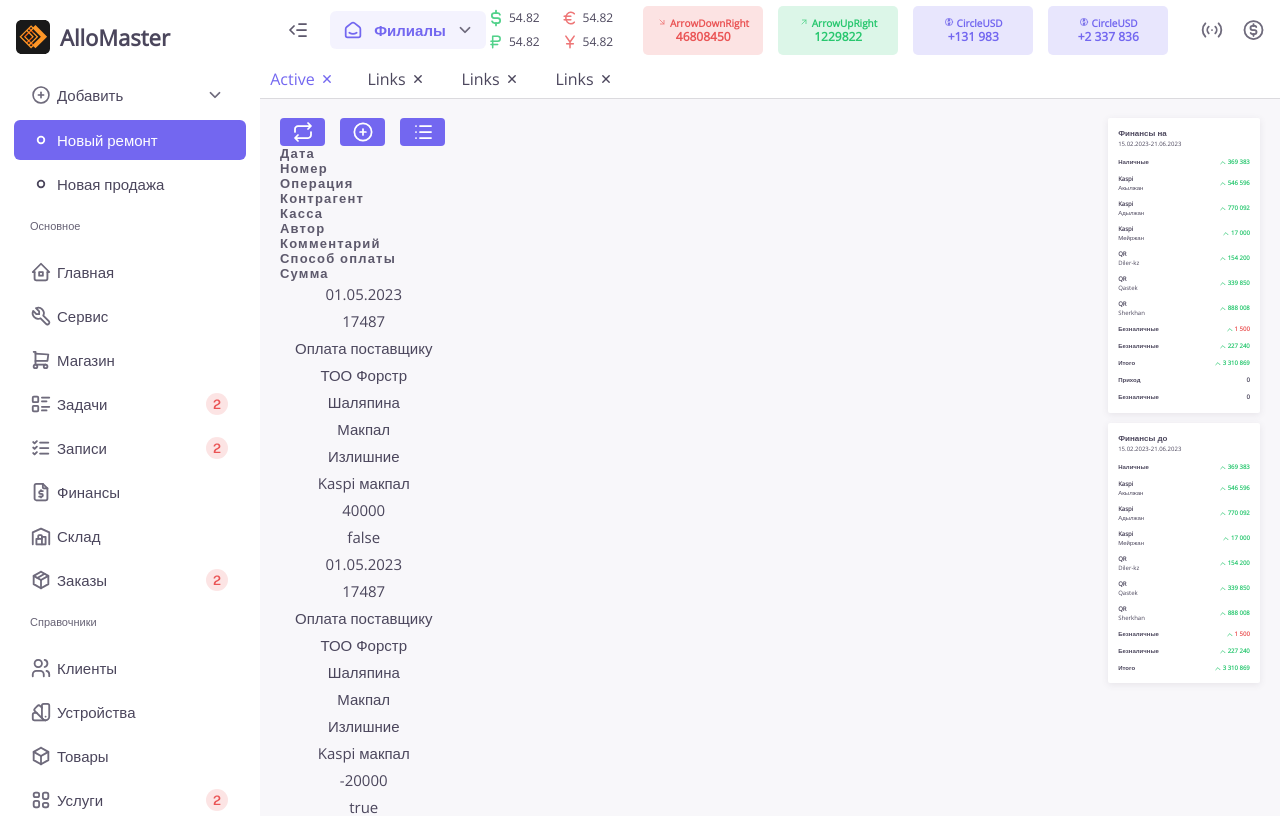
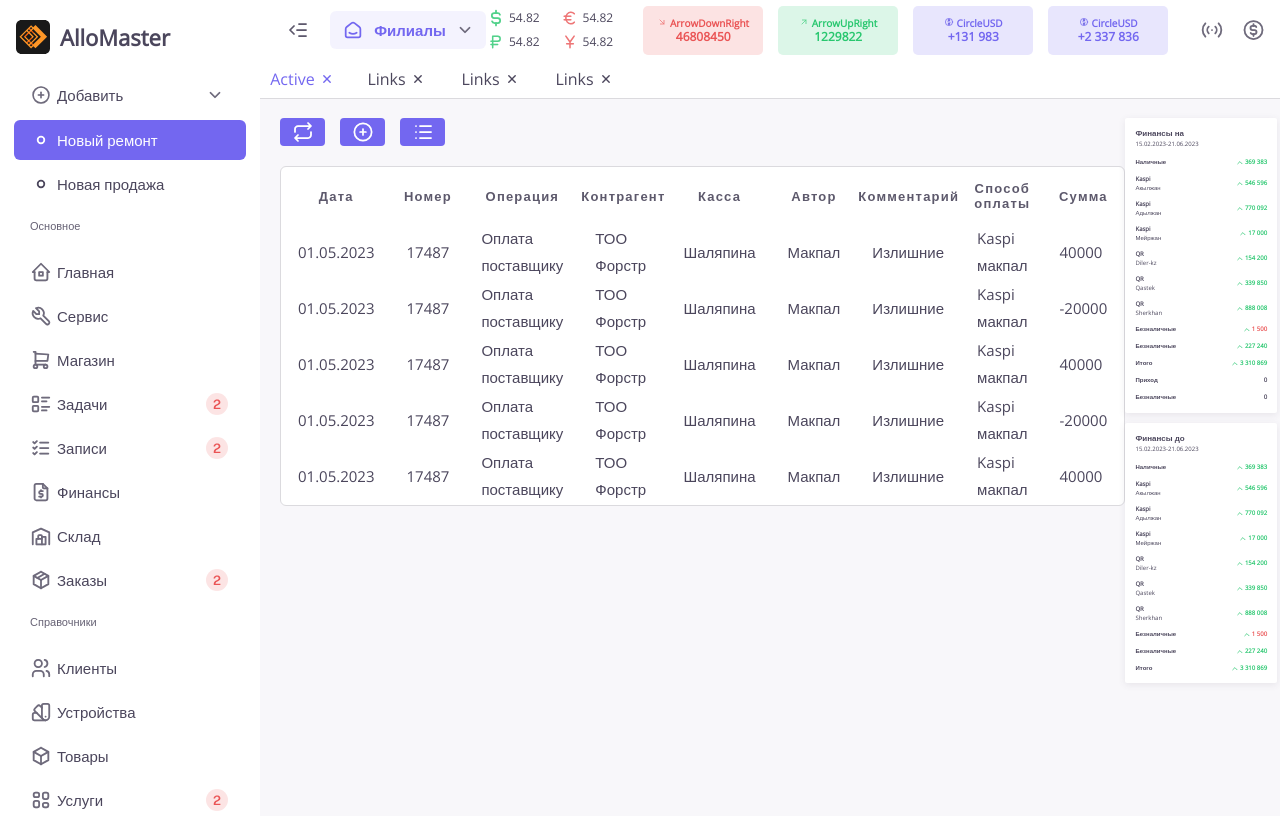
Before and after one commit to Aidar05/srm-project, a Vue app: page / in a window 1280 px wide. Shown: the top 816 px of the page. Built offline with nearby package versions, Linux system fonts and the light colour scheme.

Commit message:
Я передумал. Не буду делать с css grid

```diff
--- a/src/assets/css/content.css
+++ b/src/assets/css/content.css
@@ -31,25 +31,19 @@
   height: 24px;
 }
 
+
 /* Таблицы */
-/* table{
-  width: 100%;
+table{
   background-color: white;
   border: 1px solid rgba(219, 218, 222, 1);
-  border-collapse: separate;
-  border-spacing: 0px;
   border-radius: 6px;
   margin-top: 20px;
-} */
-
-.grid-row{
-  height: 54px;
 }
 
-/* Это для разделения между строками в таблице */
-/* table > *:not(:last-child) *{
-  border-bottom: solid 1px rgb(219, 218, 222, 1);
-} */
+.row{
+  height: 54px;
+  border: 1px solid rgb(44, 43, 46);
+}
 
 .column-names{
   font-size: 13px;
@@ -65,29 +59,9 @@
   line-height: 27px;
   padding: 0 15px 0 15px;
   color: var(--text-color);
-  text-align: center;
 }
 
-/* вторая версия */
-/* .grid-table {
-  display: grid;
-  grid-template-columns: repeat(9, 1fr);
-  gap: 10px;
-} */
-
-.header {
-  font-weight: bold;
-}
-
-.grid-row {
-  display: contents;
-}
-
-.grid-cell {
-  padding: 10px;
-}
-
-
+/* Окошко справа */
 .sales-map{
   width: 152px;
   background-color: white;
--- a/src/components/Content.vue
+++ b/src/components/Content.vue
@@ -12,8 +12,8 @@
       <SalesMap :salesHeader="salesDataOne[0].header" :salesDates="salesDataOne[0].dates"
        :salesData="salesDataOne"/>
 
-       <SalesMap :salesHeader="salesDataTwo[0].header" :salesDates="salesDataTwo[0].dates"
-       :salesData="salesDataTwo"/>
+      <SalesMap :salesHeader="salesDataTwo[0].header" :salesDates="salesDataTwo[0].dates"
+      :salesData="salesDataTwo"/>
     </div>
 </div>
 </template>
--- a/src/components/ContentComponents/ContentTable.vue
+++ b/src/components/ContentComponents/ContentTable.vue
@@ -1,32 +1,19 @@
 <template>
-    <!-- <table class="content-table">
-
-      Названия колон таблицы
+  <table>
+    <!-- Названия колон таблицы -->
     <tr class="row">
       <th v-for="(header, index) in tableData[0]" :key="index" class="column-names">
         {{ header }}
       </th>
     </tr>
 
-      Элементы таблицы
+    <!-- Элементы таблицы -->
     <tr v-for="(row, index) in tableData.slice(1)" :key="index" class="row">
       <td v-for="(value, key) in Object.entries(row).slice(0, -1)" :key="key" class="row-element">
         {{ value[1] }}
       </td>
     </tr>
-    </table> -->
-
-    <div class="grid-table">
-      <div v-for="(header, index) in tableData[0]" :key="index" class="column-names">
-        {{ header }}
-      </div>
-
-      <div v-for="(row, index) in tableData.slice(1)" :key="index" class="grid-row">
-        <div v-for="(value, index) in Object.entries(row)" :key="index" class="row-element">
-          {{ value[1] }}
-        </div>
-      </div>
-  </div>
+  </table>
 </template>
 
 <script>
--- a/src/components/Header.vue
+++ b/src/components/Header.vue
@@ -11,10 +11,6 @@
       <NavElement v-for="(item, index) in navContainer" :key="index"
        :navText="item.text" :activeNav="item.activeNav"/>
     </div>
-  </div>
-
-  <div id="content">
-
   </div>
 </template>
 
```
Lines whose indentation alone changed are shown as unchanged.
